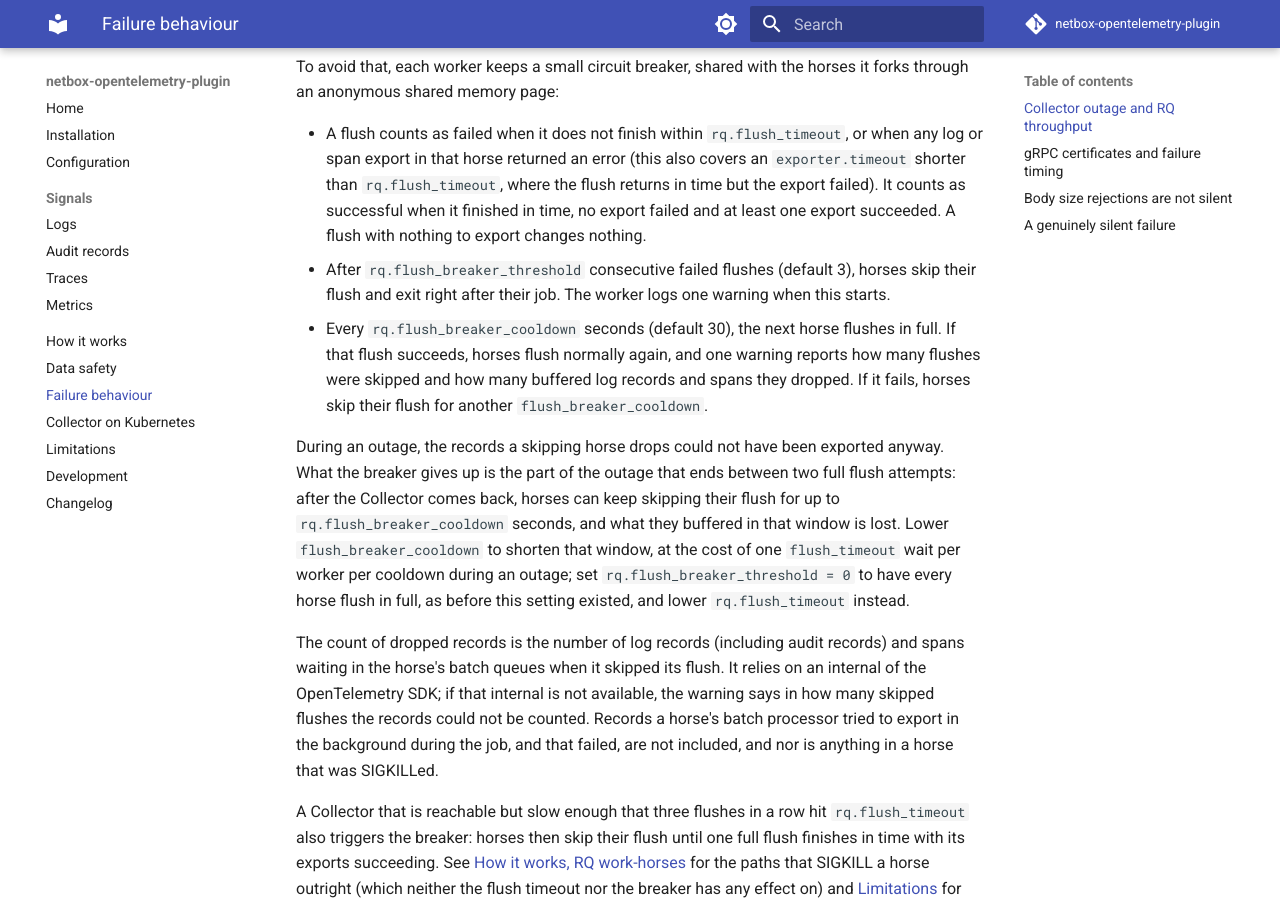
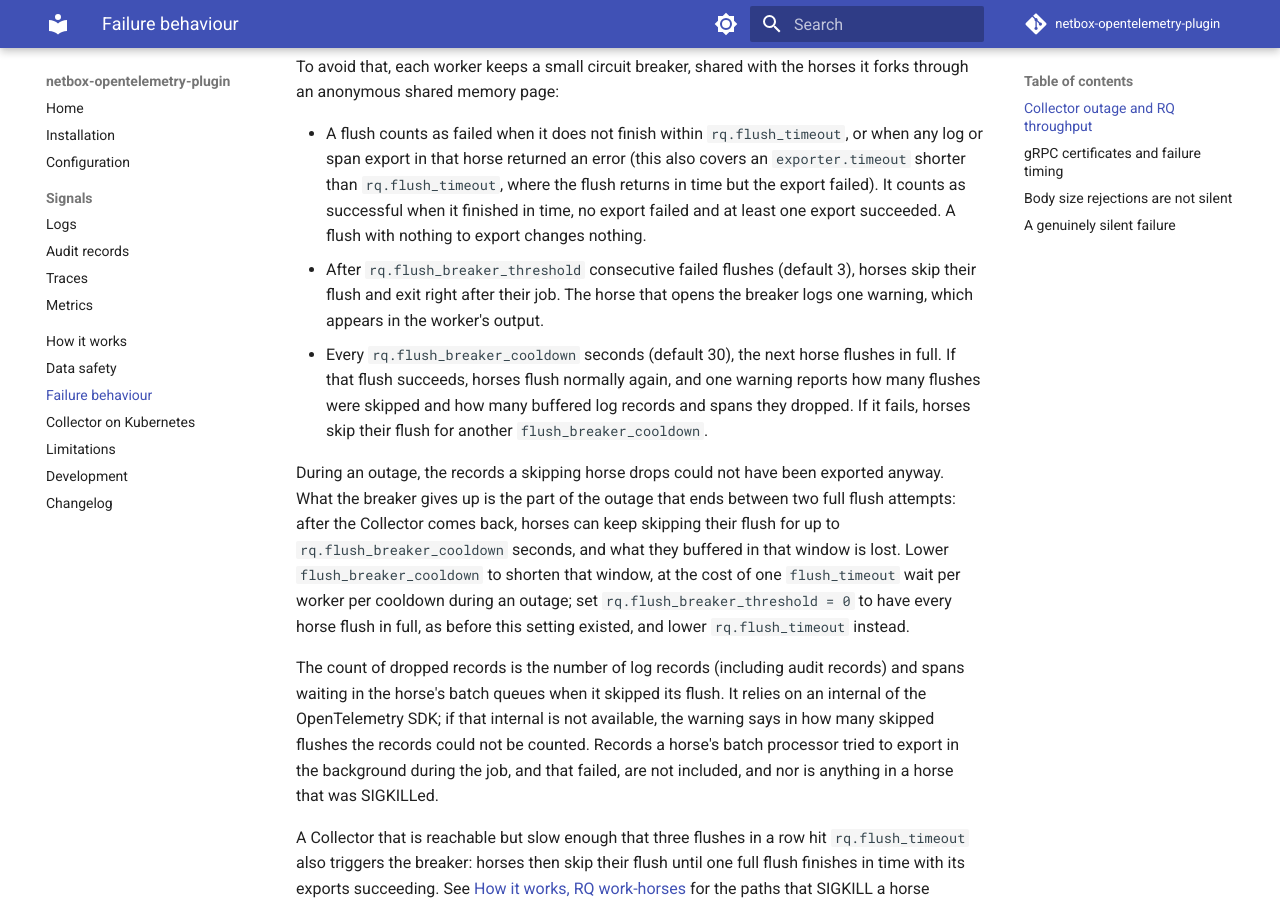
Before and after one commit to thomaschristory/netbox-opentelemetry-plugin, an MkDocs documentation site: the page built from docs/failure-behaviour.md, in a window 1280 px wide and 900 px high, scrolled down 2223 px. Built offline with MkDocs 1.6.1 and Material for MkDocs 9.7.7, drawn with Linux system fonts in a browser that asks for light colours; comment, search, counter and statistics services are not loaded.

Commit message:
Say where the flush breaker warnings are logged

```diff
--- a/docs/failure-behaviour.md
+++ b/docs/failure-behaviour.md
@@ -24,7 +24,7 @@ A work-horse's flush (its log provider and its tracer provider, in parallel) is
 To avoid that, each worker keeps a small circuit breaker, shared with the horses it forks through an anonymous shared memory page:
 
 - A flush counts as failed when it does not finish within `rq.flush_timeout`, or when any log or span export in that horse returned an error (this also covers an `exporter.timeout` shorter than `rq.flush_timeout`, where the flush returns in time but the export failed). It counts as successful when it finished in time, no export failed and at least one export succeeded. A flush with nothing to export changes nothing.
-- After `rq.flush_breaker_threshold` consecutive failed flushes (default 3), horses skip their flush and exit right after their job. The worker logs one warning when this starts.
+- After `rq.flush_breaker_threshold` consecutive failed flushes (default 3), horses skip their flush and exit right after their job. The horse that opens the breaker logs one warning, which appears in the worker's output.
 - Every `rq.flush_breaker_cooldown` seconds (default 30), the next horse flushes in full. If that flush succeeds, horses flush normally again, and one warning reports how many flushes were skipped and how many buffered log records and spans they dropped. If it fails, horses skip their flush for another `flush_breaker_cooldown`.
 
 During an outage, the records a skipping horse drops could not have been exported anyway. What the breaker gives up is the part of the outage that ends between two full flush attempts: after the Collector comes back, horses can keep skipping their flush for up to `rq.flush_breaker_cooldown` seconds, and what they buffered in that window is lost. Lower `flush_breaker_cooldown` to shorten that window, at the cost of one `flush_timeout` wait per worker per cooldown during an outage; set `rq.flush_breaker_threshold = 0` to have every horse flush in full, as before this setting existed, and lower `rq.flush_timeout` instead.
```
Also changed, not shown: CHANGELOG.md (+1 -1 lines).
